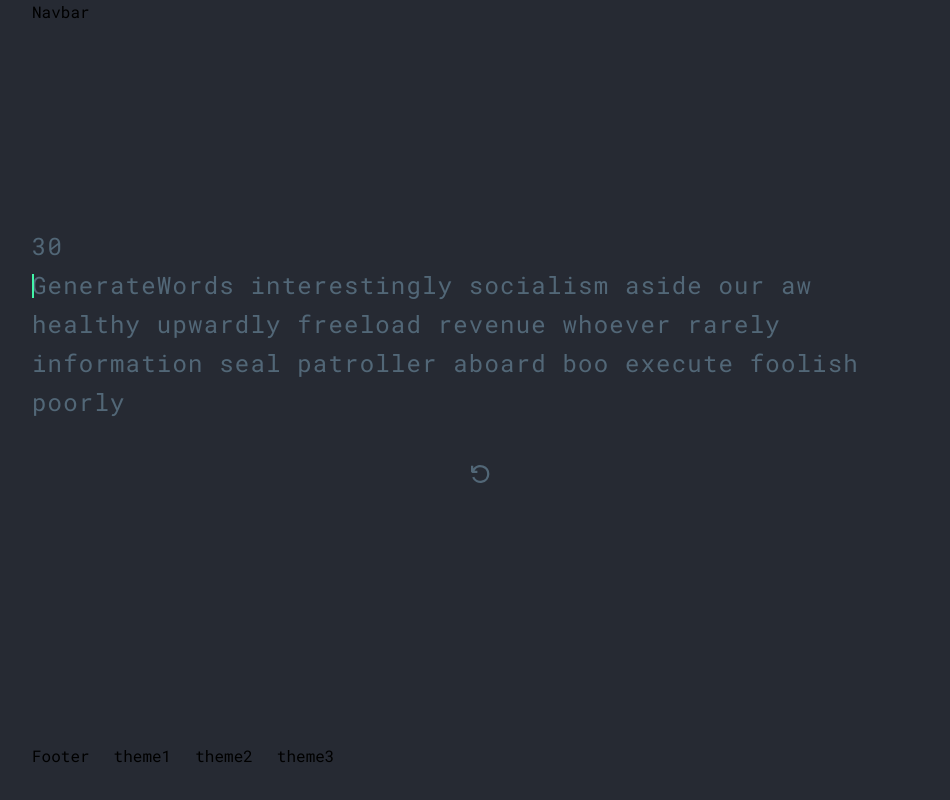
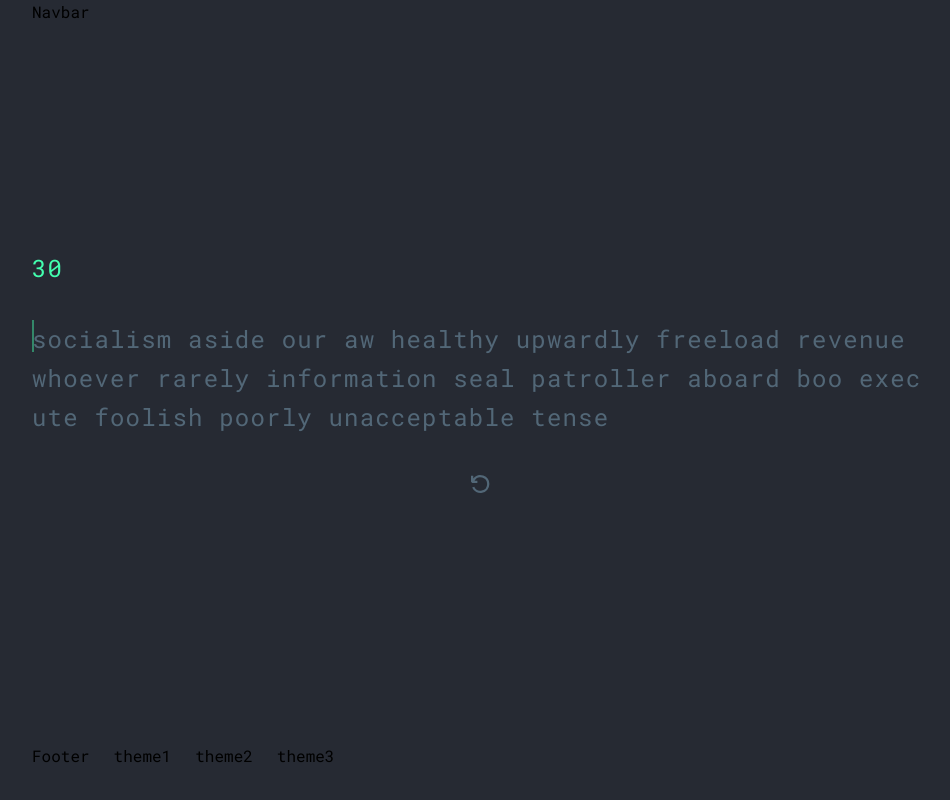
Before and after one commit to mozix5/turboText, a React (Vite) app: page / in a window 1280 px wide. Shown: the whole page, without its empty margins (160-1110 px from the left). Built offline with nearby package versions, Linux system fonts and the light colour scheme.

Commit message:
improved logic and made changes

```diff
--- a/src/App.jsx
+++ b/src/App.jsx
@@ -3,19 +3,32 @@ import GenerateWords from "./components/GenerateWords";
 import InputText from "./components/InputText";
 import Navbar from "./components/Navbar";
 import Footer from "./components/Footer";
-import Caret from "./components/Caret";
 import { VscDebugRestart } from "react-icons/vsc";
+import { faker } from "@faker-js/faker";
 
 export const App = () => {
   const [userInput, setUserInput] = useState([]);
   const [timer, setTimer] = useState(30); // Initial timer value
   const [flag, setFlag] = useState(false);
+  const [words, setWords] = useState("");
+
+  useEffect(() => {
+    setWords(faker.word.words(20));
+    // console.log(words);
+  }, []);
 
   useEffect(() => {
     let intervalId;
     if (flag) {
       intervalId = setInterval(() => {
-        setTimer((prevTimer) => prevTimer - 1);
+        setTimer((prevTimer) => {
+          if (prevTimer > 0) {
+            return prevTimer - 1;
+          } else {
+            setFlag(false);
+            return 0;
+          }
+        });
       }, 1000);
     }
 
@@ -35,19 +48,16 @@ export const App = () => {
 
   return (
     <div
-      className="h-screen bg-primary font-roboto px-48 flex flex-col"
+      className="h-screen w-screen overflow-hidden bg-primary font-roboto px-48 flex flex-col"
       onKeyDown={handleKeyPress}
       tabIndex="0"
     >
       <Navbar />
-      <div className="leading-relaxed text-2xl tracking-wider flex-1 flex flex-col justify-center">
-        <div className="text-typography">{timer}</div>
-        <div className="relative mb-4">
-          <GenerateWords />
-          <div className="absolute top-0 flex items-center min-h-10">
-            <InputText text={userInput} />
-            <Caret />
-          </div>
+      <div className="leading-relaxed text-2xl tracking-wider flex-1 flex flex-col justify-center flex-wrap">
+        <div className="text-caret py-8">{timer}</div>
+        <div className="relative mb-4 h-28 break-all">
+          <GenerateWords words={words} />
+          <InputText text={userInput} textToWrite={words} />
         </div>
         <div className="flex justify-center py-6">
           <VscDebugRestart
--- a/src/components/Caret.jsx
+++ b/src/components/Caret.jsx
@@ -1,9 +1,19 @@
-import React from 'react'
-import {motion} from 'framer-motion'
-const Caret = () => {
+import React from "react";
+import { motion } from "framer-motion";
+const Caret = ({ repeatValue }) => {
   return (
-    <motion.div initial={{opacity:0}} animate={{opacity:1}} transition={{repeat:Infinity,duration:0.8}} className=' w-[1.5px] leading-relaxed h-6  bg-caret'></motion.div>
-  )
-}
+    <motion.div
+      initial={{ opacity: 0 }}
+      animate={{ opacity: 1 }}
+      exit={{ opacity: 1 }}
+      transition={{
+        repeat: repeatValue,
+        duration: 1,
+        ease: "easeInOut",
+      }}
+      className=" w-[2px] leading-relaxed h-8 bg-caret"
+    ></motion.div>
+  );
+};
 
-export default Caret
+export default Caret;
--- a/src/components/GenerateWords.jsx
+++ b/src/components/GenerateWords.jsx
@@ -1,11 +1,11 @@
-import { faker } from '@faker-js/faker'
-import React from 'react'
+import React from "react";
 
-const GenerateWords = () => {
-    const randomWords=faker.word.words(19)
+const GenerateWords = ({ words }) => {
   return (
-    <div className=' text-typography'>GenerateWords {randomWords}</div>
-  )
-}
+    <div className=" text-typography ">
+      <span>{words}</span>
+    </div>
+  );
+};
 
-export default GenerateWords
+export default GenerateWords;
--- a/src/components/InputText.jsx
+++ b/src/components/InputText.jsx
@@ -1,13 +1,48 @@
 import React from "react";
+import Caret from "./Caret";
+import { AnimatePresence, motion } from "framer-motion";
 
-const InputText = ({ text }) => {
-  // const userText = text.split("");
+const InputText = ({ text, textToWrite }) => {
+  const isEmpty = text.length === 0;
+  textToWrite = textToWrite.split("");
+  // console.log(textToWrite);
   return (
-    <div className=" text-secondary ">
-      {text?.map((item, index) => {
-        return <span key={index}>{item}</span>;
-      })}
+    <div className=" h-fit text-secondary absolute flex items-center flex-wrap inset-0 leading-relaxed">
+      <AnimatePresence>
+        {text.map((item, index) => {
+          if (item === textToWrite[index]) {
+            const char = item;
+            return <Character char={char} />;
+          } else {
+            return (
+              <Character key={index} char={textToWrite[index]} flag={true} />
+            );
+          }
+        })}
+        {}
+        <Caret repeatValue={isEmpty ? Infinity : 0} />
+      </AnimatePresence>
     </div>
+  );
+};
+const Character = ({ char, flag }) => {
+  return (
+    <motion.div
+      initial={{ opacity: 0 }}
+      animate={{ opacity: 1 }}
+      exit={{ opacity: 0, y: -20 }}
+      transition={{ duration: 0.1 }}
+      style={{ display: "inline-block" }}
+      className={`${flag && "text-error"}`}
+    >
+      {char === " " ? (
+        <span className={`${flag ? "text-error underline" : ""}`}>
+          {"\u00A0"}
+        </span>
+      ) : (
+        <span>{char}</span>
+      )}
+    </motion.div>
   );
 };
 
```
Also changed, not shown: src/components/Footer.jsx (+8 -6 lines).
